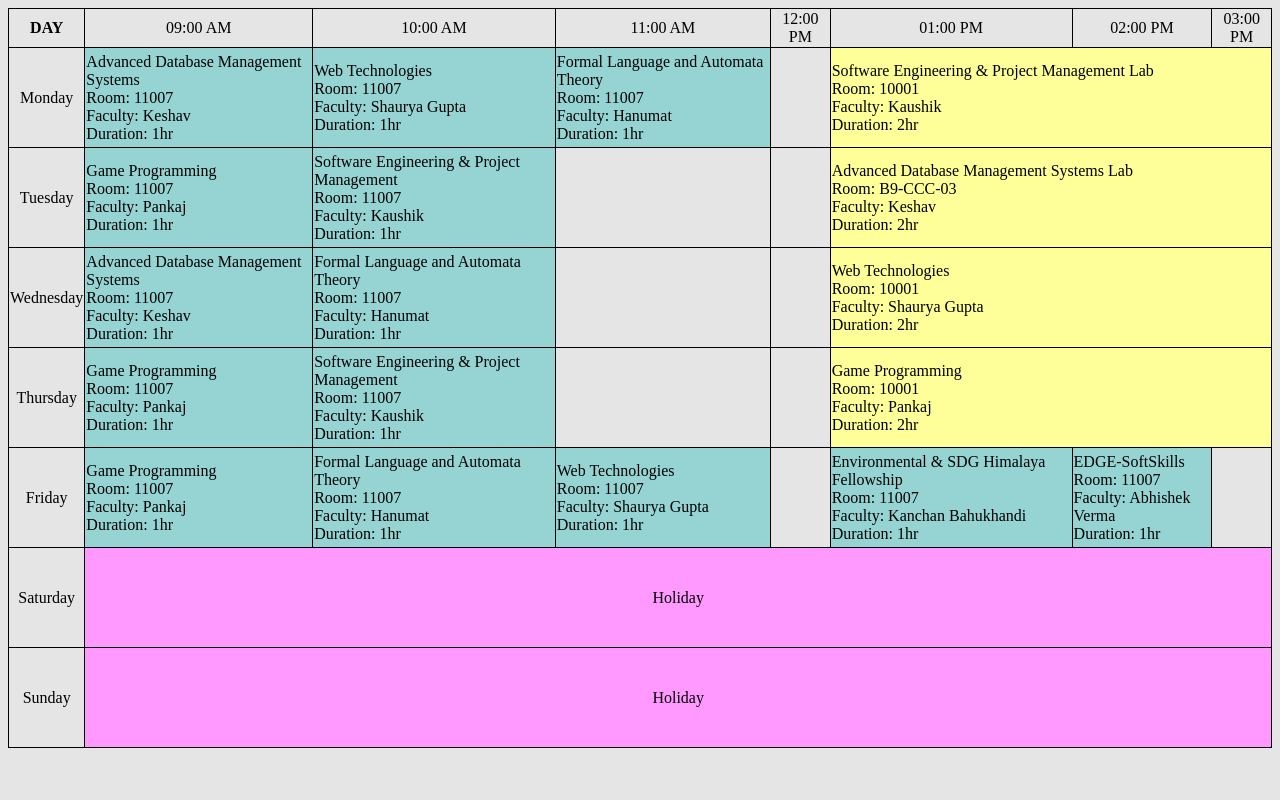
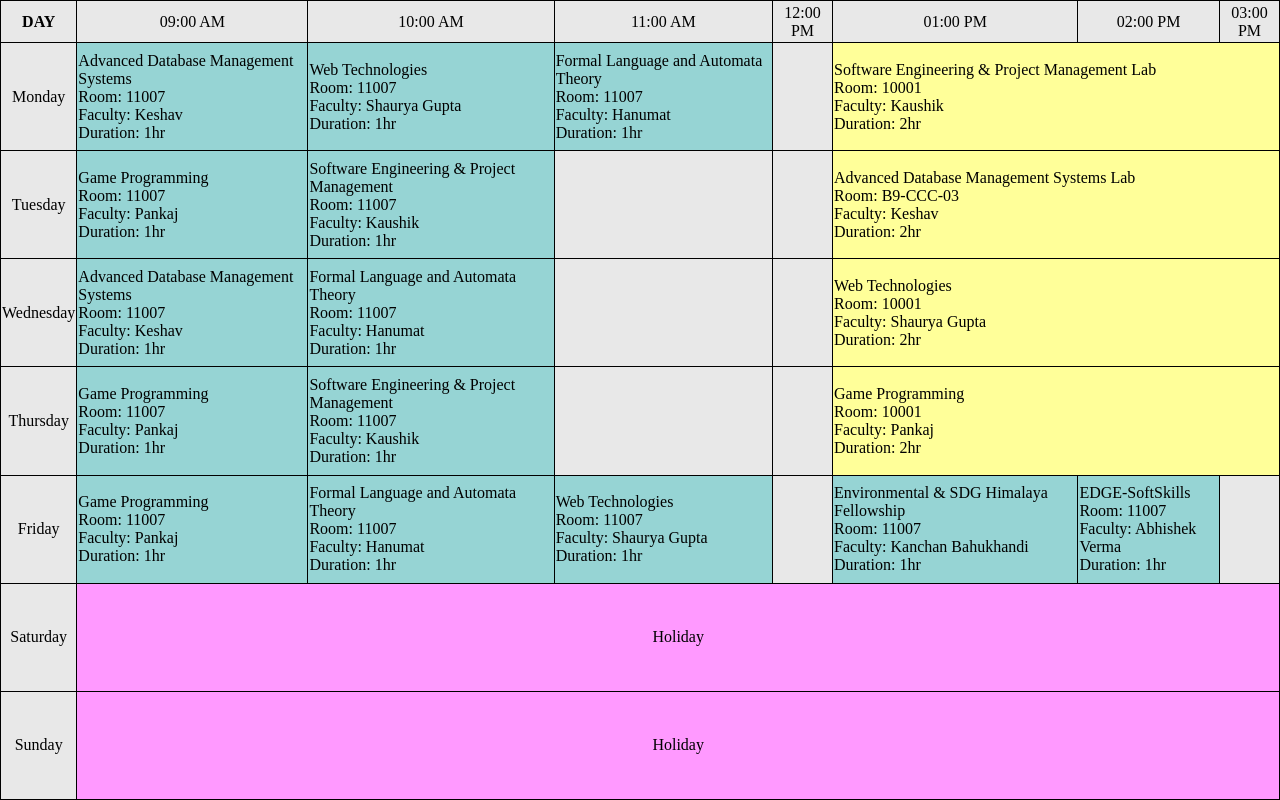
Before and after one commit to AnshGulati/Web-Development, a plain HTML site: page Class Timetable/index.html in a window 1280 px wide. Drawn offline with Linux system fonts and the light colour scheme.

Commit message:
Class Timetable styles.css (Updated)

```diff
--- a/Class Timetable/styles.css
+++ b/Class Timetable/styles.css
@@ -1,22 +1,25 @@
-body{
-    background-color: rgb(229, 229, 229);
+*{
+    margin: 0;
+    box-sizing: border-box;
 }
 
-caption{
-    font-size: large;
+body{
+    width: 100%;
+    background-color: rgb(232, 232, 232);
 }
 
 table,th,td{
     border:1px solid black;
     border-collapse: collapse;
-    transition: all 0.3s, color 0.3s;
+    transition: all 0.3s, color 0.3s ease-in-out;
 }
 table{
-    width:"100%";
+    width:100%;
+    height: 100vh;
 }
 
 td:hover{
-    background-color: white;
+    background-color: white !important;
 }
 
 .bluehover:hover{
```
